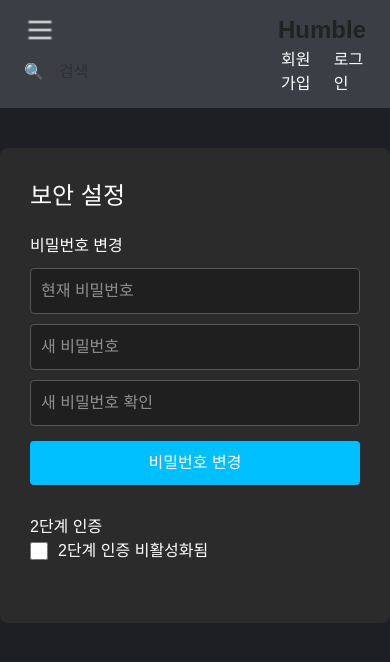
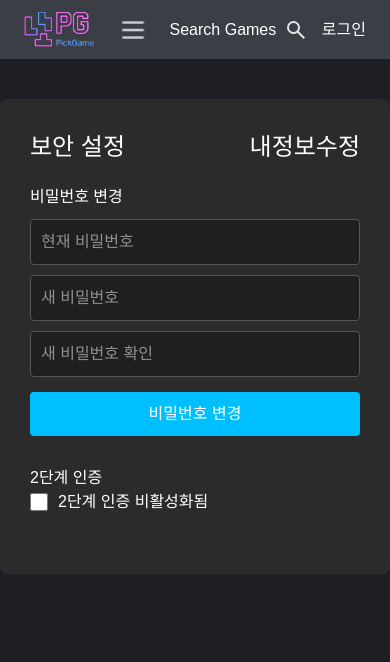
Before and after one commit to suillno/Final_FrontEnd, a React (Create React App) app: page /member/security in a window 390 px wide. Shown: the top 662 px of the page. Built offline with nearby package versions, Linux system fonts and the light colour scheme.

Commit message:
반응형동작 헤더 스타일 수정

```diff
--- /dev/null
+++ b/src/components/common/SearchBox.tsx
@@ -0,0 +1,113 @@
+import React, { useState, useRef, useEffect } from "react";
+import styled from "styled-components";
+
+// 🔹 검색창 전체를 감싸는 래퍼 (아이콘 + 입력창 포함)
+const SearchWrapper = styled.div`
+  position: relative;
+  display: flex;
+  align-items: center;
+`;
+
+// 🔹 검색 입력창 스타일 정의
+const SearchInput = styled.input<{ visible: boolean }>`
+  width: ${(props) =>
+    props.visible ? "300px" : "0px"}; // 표시 여부에 따라 너비
+  max-width: 100%; // 부모 영역 초과 방지
+  min-width: 0;
+  font-size: 12px;
+  height: 24px;
+  opacity: ${(props) => (props.visible ? 1 : 0)}; // 투명도 조절
+  padding: ${(props) => (props.visible ? "8px 12px" : "0")}; // 여백 조절
+  margin-right: 8px;
+  background-color: #3a3c42;
+  color: white;
+  border: none;
+  border-radius: 4px;
+  transition: width 0.3s ease, opacity 0.3s ease, padding 0.3s ease; // 부드러운 애니메이션
+  pointer-events: ${(props) =>
+    props.visible ? "auto" : "none"}; // 클릭 가능 여부
+
+  @media (max-width: 768px) {
+    width: ${(props) => (props.visible ? "180px" : "0px")};
+  }
+`;
+
+// 🔹 텍스트 + 아이콘을 감싸는 버튼 스타일
+const IconButton = styled.div`
+  cursor: pointer;
+  display: flex;
+  align-items: center;
+  color: white;
+  gap: 8px;
+
+  a {
+    color: white;
+    text-decoration: none;
+    font-weight: 500;
+  }
+`;
+
+// 🔹 메인 컴포넌트
+const SearchBox = () => {
+  const [showInput, setShowInput] = useState(false); // 검색창 표시 여부
+  const inputRef = useRef<HTMLInputElement>(null); // input 요소 접근용 ref
+  const [query, setQuery] = useState(""); // 입력된 검색어 상태
+
+  // 🔸 검색창이 열릴 때 자동 포커스
+  useEffect(() => {
+    if (showInput && inputRef.current) {
+      inputRef.current.focus();
+    }
+  }, [showInput]);
+
+  // 🔸 키보드 이벤트 처리
+  const handleKeyDown = (e: React.KeyboardEvent<HTMLInputElement>) => {
+    if (e.key === "Enter") {
+      console.log("🔍 검색어:", query); // 실제 검색 로직 대체 가능
+    }
+    if (e.key === "Escape") {
+      setShowInput(false); // ESC 키 누르면 검색창 닫기
+    }
+  };
+
+  return (
+    <SearchWrapper>
+      {/* 🔍 검색 입력창: showInput이 true일 때 표시됨 */}
+      <SearchInput
+        visible={showInput}
+        ref={inputRef} // 포커스 제어용 ref
+        type="text"
+        value={query}
+        onChange={(e) => setQuery(e.target.value)} // 입력 시 query 상태 업데이트
+        onKeyDown={handleKeyDown} // Enter 및 ESC 키 처리
+        onBlur={() => setShowInput(false)} // 포커스를 잃으면 자동 닫힘
+        placeholder="게임 제목을 입력하세요"
+      />
+
+      {/* 🔍 아이콘 + 텍스트: 입력창이 닫혀 있을 때만 표시 */}
+      {!showInput && (
+        <IconButton onClick={() => setShowInput(true)}>
+          <a>Search Games</a>
+          <svg
+            xmlns="http://www.w3.org/2000/svg"
+            height="24px"
+            viewBox="0 -960 960 960"
+            width="24px"
+            fill="#e3e3e3"
+          >
+            {/* Google Material Icons 기반 돋보기 아이콘 */}
+            <path
+              d="M784-120 532-372q-30 24-69 38t-83 14q-109 0-184.5-75.5T120-580q0-109
+              75.5-184.5T380-840q109 0 184.5 75.5T640-580q0 44-14
+              83t-38 69l252 252-56 56ZM380-400q75 0
+              127.5-52.5T560-580q0-75-52.5-127.5T380-760q-75
+              0-127.5 52.5T200-580q0 75 52.5 127.5T380-400Z"
+            />
+          </svg>
+        </IconButton>
+      )}
+    </SearchWrapper>
+  );
+};
+
+export default SearchBox;
--- a/src/layout/Header.tsx
+++ b/src/layout/Header.tsx
@@ -2,6 +2,8 @@
 import React from "react";
 import styled from "styled-components";
 import sidebarIcon from "../img/sidebar.png";
+import PGLogo from "../img/PGLogo.png";
+import SearchBox from "../components/common/SearchBox";
 
 const HeaderWrapper = styled.header`
   display: flex;
@@ -17,15 +19,26 @@ const HeaderWrapper = styled.header`
   z-index: 1000;
 `;
 
-const SidebarIcon = styled.img`
-  width: 32px;
-  height: 32px;
-  filter: invert(1);
+const HideName = styled.a`
+  @media (max-width: 768px) {
+    display: none;
+  }
 `;
 
-const Logo = styled.div`
-  font-size: 1.5rem;
-  font-weight: bold;
+const SidebarIcon = styled.img`
+  width: 30px;
+  height: 30px;
+  filter: invert(1);
+  margin-left: 24px;
+`;
+
+const Logo = styled.img`
+  width: 100%; /* 부모 요소 기준 100% */
+  max-width: 70px; /* 최대 너비 제한 */
+  height: auto; /* 비율 유지하면서 높이 자동 */
+  &:hover {
+    filter: invert(1);
+  }
 `;
 
 const HeaderRight = styled.div`
@@ -59,14 +72,15 @@ interface HeaderProps {
 const Header: React.FC<HeaderProps> = ({ onSidebarToggle }) => {
   return (
     <HeaderWrapper>
-      <button onClick={onSidebarToggle}>
-        <SidebarIcon src={sidebarIcon} />
-      </button>
-      <Logo>Humble</Logo>
+      <div className="flex">
+        <Logo src={PGLogo} />
+        <button className="ml-10" onClick={onSidebarToggle}>
+          <SidebarIcon src={sidebarIcon} />
+        </button>
+      </div>
+      <SearchBox />
       <HeaderRight>
-        <button type="button">🔍</button>
-        <input type="text" placeholder="검색" />
-        <a href="member/signup.html">회원가입</a>
+        <HideName>닉네임</HideName>
         <a href="member/login.html">로그인</a>
       </HeaderRight>
     </HeaderWrapper>
--- a/src/layout/Sidebar.tsx
+++ b/src/layout/Sidebar.tsx
@@ -68,7 +68,9 @@ const Sidebar: React.FC<SidebarProps> = ({ isOpen, setIsOpen }) => {
         {/* 리뷰 추천수, 신규순 조회 */}
         <MenuItem>Reviews</MenuItem>
         {/* 사용자페이지 */}
-        <MenuItem>suillno 🔶</MenuItem>
+        <MenuItem className="font-bold">
+          <Link to={"/member/security"}>suillno 🔶</Link>
+        </MenuItem>
         {/* 장바구니 */}
         <MenuItem>Wishlist</MenuItem>
         <MenuItem>My Library</MenuItem>
--- a/src/member/memberDetail/Security.tsx
+++ b/src/member/memberDetail/Security.tsx
@@ -1,4 +1,5 @@
 import React, { useState } from "react";
+import styled from "styled-components";
 //비밀번호 변경, 2단계 인증 등
 
 const Security: React.FC = () => {
@@ -38,7 +39,10 @@ const Security: React.FC = () => {
 
   return (
     <div style={styles.container}>
-      <h2 style={styles.title}>보안 설정</h2>
+      <div className="flex justify-between">
+        <h2 style={styles.title}>보안 설정</h2>
+        <h2 style={styles.title}>내정보수정</h2>
+      </div>
 
       <div style={styles.section}>
         <h3>비밀번호 변경</h3>
```
Also changed, not shown: src/img/PGLogo.png (added).
